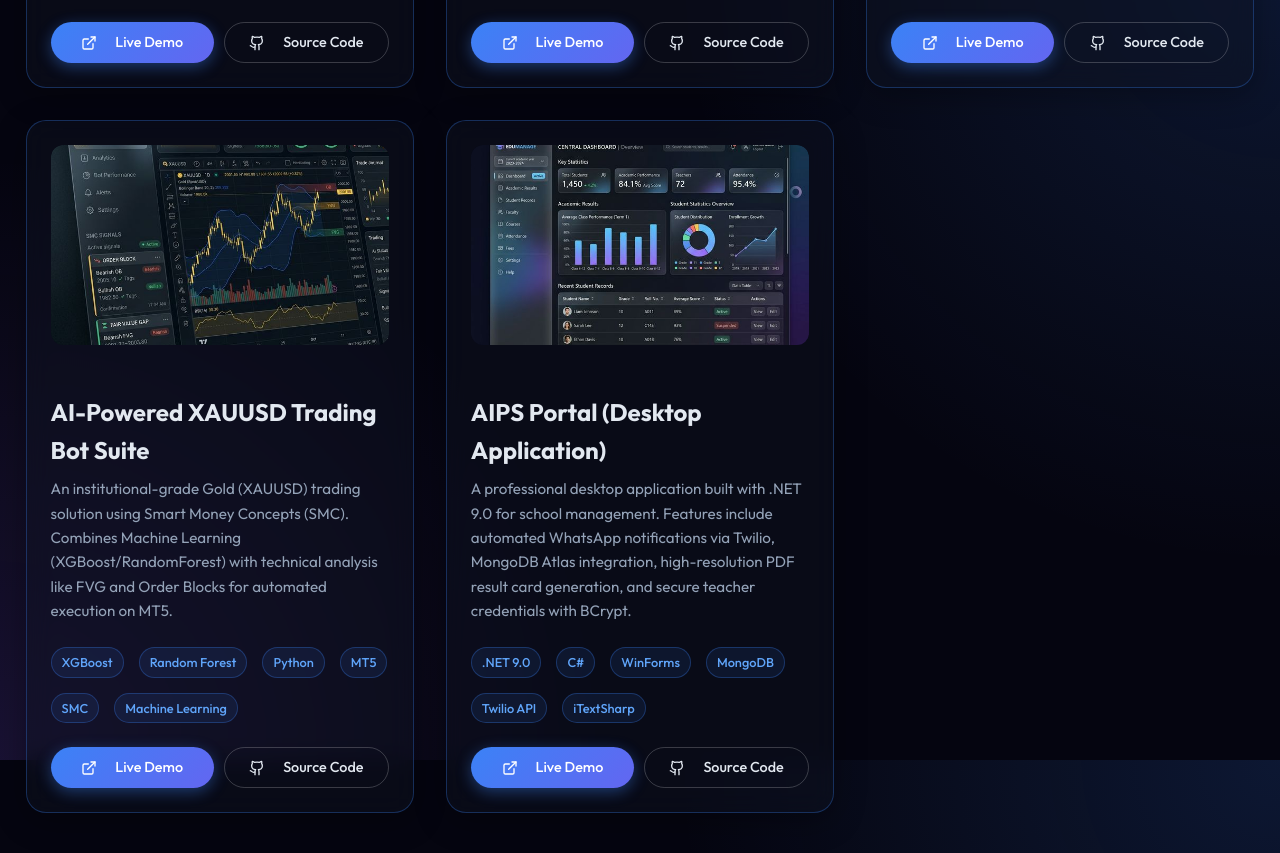
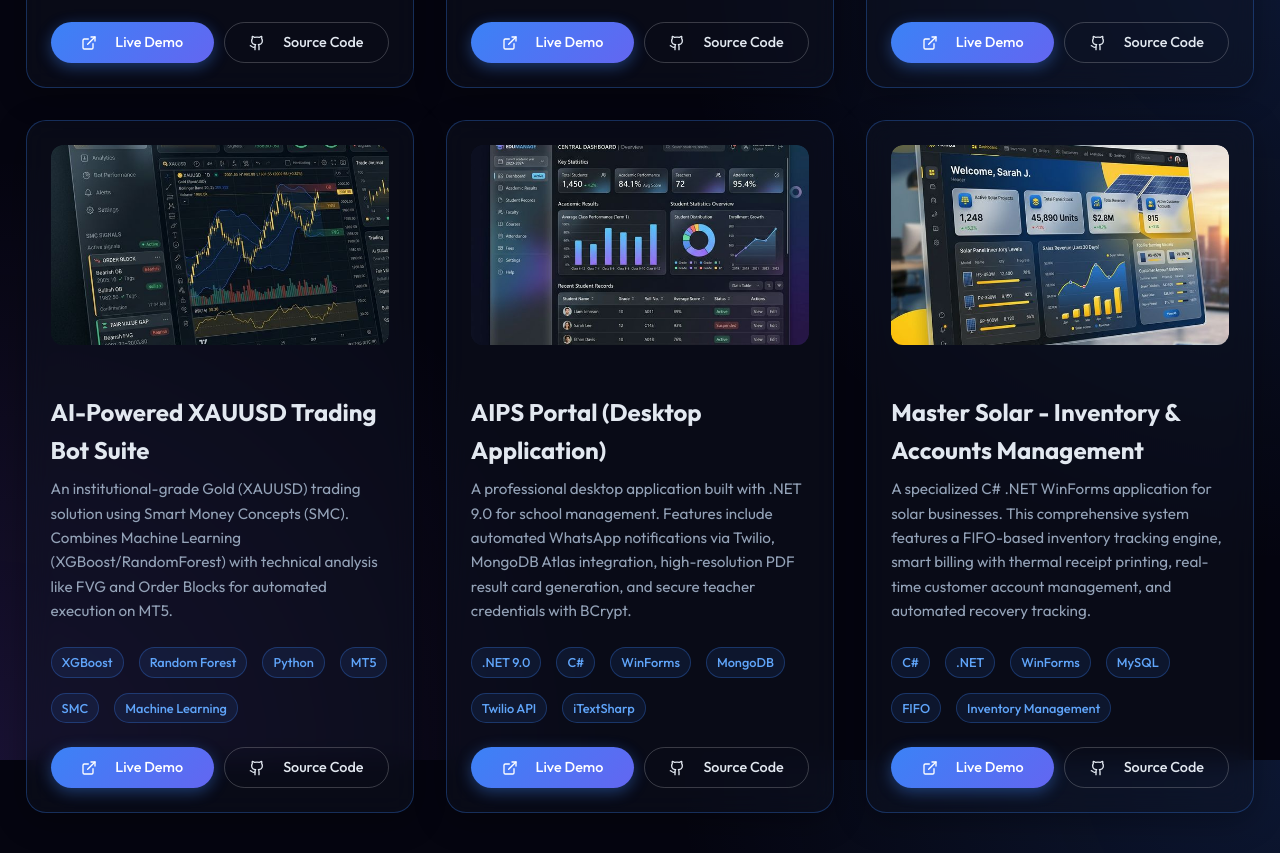
Before and after one commit to hasham14fw/portfolio, a React (Vite) app: page /projects in a window 1280 px wide. Shown: the part 840-1693 px from the top of the page. Built offline with nearby package versions, Linux system fonts and the light colour scheme.

Commit message:
added Master Solar Inventory & Accounts Management System project to portfolio

```diff
--- a/src/pages/Projects.jsx
+++ b/src/pages/Projects.jsx
@@ -49,6 +49,16 @@ const projects = [
     sourceLink: 'https://github.com/hasham14fw/AIPS-Management-System-Desktop-Application',
     isDesktop: true,
     alertMsg: 'This is a desktop application. To explore the source or run it locally, please clone the repository from GitHub. A detailed manual is included in the repo for setup.'
+  },
+  {
+    id: 6,
+    title: 'Master Solar - Inventory & Accounts Management',
+    desc: 'A specialized C# .NET WinForms application for solar businesses. This comprehensive system features a FIFO-based inventory tracking engine, smart billing with thermal receipt printing, real-time customer account management, and automated recovery tracking.',
+    img: '/master_solar.png',
+    tags: ['C#', '.NET', 'WinForms', 'MySQL', 'FIFO', 'Inventory Management'],
+    sourceLink: 'https://github.com/hasham14fw/Inventory-and-Accounts-Management-C-.NET-MySQL-Winform',
+    isDesktop: true,
+    alertMsg: 'This is a specialized desktop application for solar businesses. To explore the source or run it locally, please clone the repository from GitHub. A detailed setup manual is included in the repo.'
   }
 ];
 
```
Also changed, not shown: public/master_solar.png (added).
